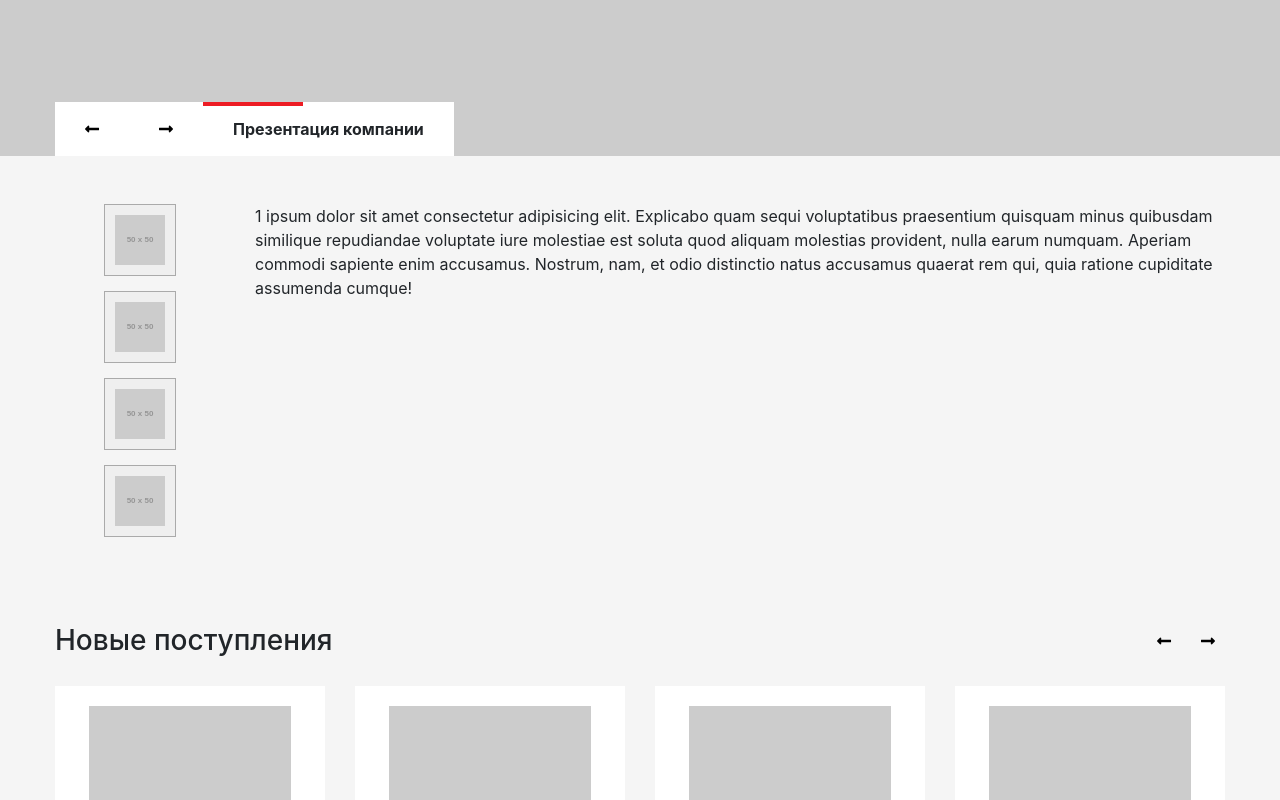
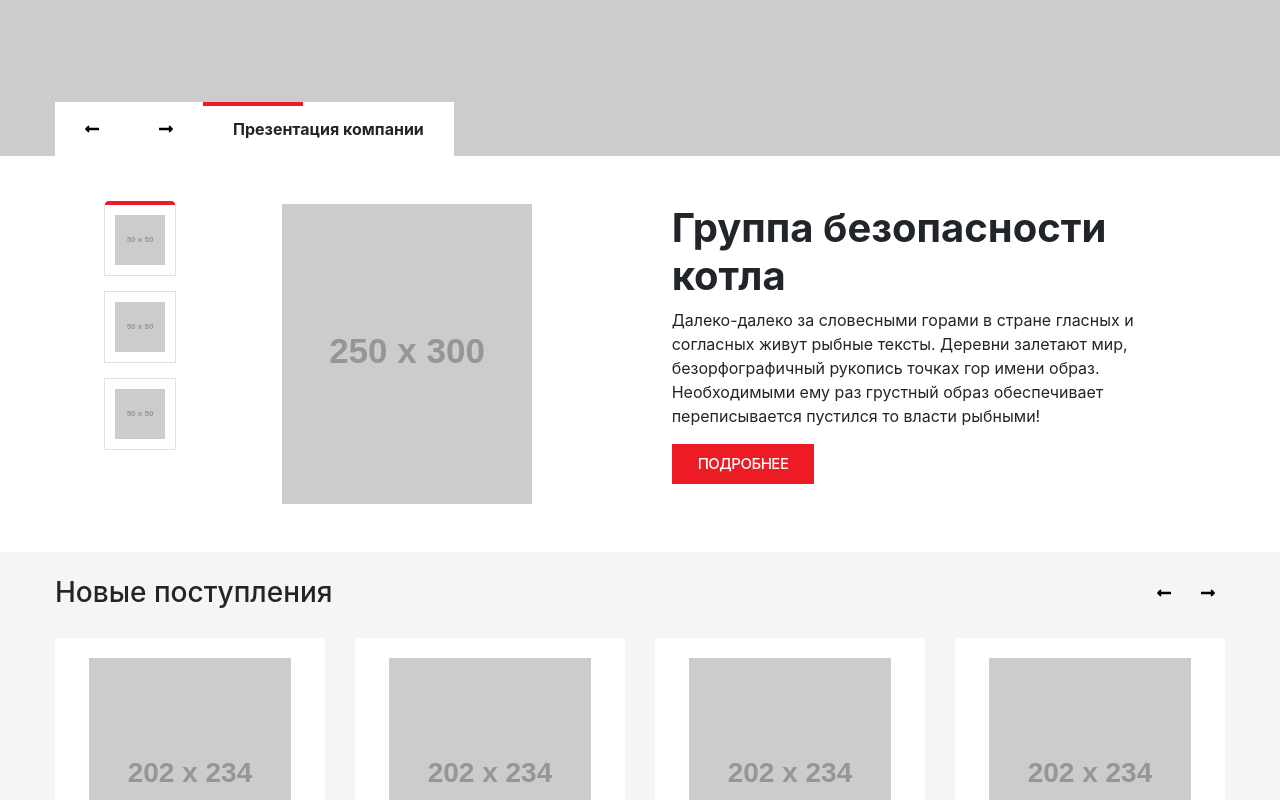
Before and after one commit to Muhammadjewel/valtec-clone, a website: page src/index.html in a window 1280 px wide. Shown: the part 507-1307 px from the top of the page. Drawn offline with nearby package versions, Linux system fonts and the light colour scheme; files that its build step writes are made by us from their sources; placeholder pictures from the web are drawn by us.

Commit message:
Create categories-tabs

```diff
--- a/src/index.html
+++ b/src/index.html
@@ -233,31 +233,71 @@
     </section>
 
 
-    <section class="categories-tabs py-4 py-md-5">
+    <section class="categories-tabs py-5 bg-white">
       <div class="container">
         <div class="row">
-          <div class="col-md-2 d-flex flex-column align-items-center">
-            <button class="categories-tabs__button nav-pill" type="button" data-toggle="pill" data-target="#category-tab-1">
-              <img src="https://placehold.it/50x50" alt="rasm">
-            </button>
-            <button class="categories-tabs__button nav-pill" type="button" data-toggle="pill" data-target="#category-tab-2">
-              <img src="https://placehold.it/50x50" alt="rasm">
-            </button>
-            <button class="categories-tabs__button nav-pill" type="button" data-toggle="pill" data-target="#">
-              <img src="https://placehold.it/50x50" alt="rasm">
-            </button>
-            <button class="categories-tabs__button nav-pill" type="button" data-toggle="pill" data-target="#">
-              <img src="https://placehold.it/50x50" alt="rasm">
-            </button>
+          <div class="col-md-2">
+            <ul class="nav nav-pills flex-md-column align-items-center justify-content-center" id="categories-tabs" role="tablist">
+              <li class="nav-item mx-3 mx-md-0" role="presentation">
+                <a class="nav-link active" id="home-tab" data-toggle="tab" href="#category-tab-1" role="tab" aria-controls="home" aria-selected="true">
+                  <img src="https://placehold.it/50x50" alt="rasm">
+                </a>
+              </li>
+              <li class="nav-item mx-3 mx-md-0" role="presentation">
+                <a class="nav-link" id="home-tab" data-toggle="tab" href="#category-tab-2" role="tab" aria-controls="home" aria-selected="true">
+                  <img src="https://placehold.it/50x50" alt="rasm">
+                </a>
+              </li>
+              <li class="nav-item mx-3 mx-md-0" role="presentation">
+                <a class="nav-link" id="home-tab" data-toggle="tab" href="#category-tab-3" role="tab" aria-controls="home"
+                  aria-selected="true">
+                  <img src="https://placehold.it/50x50" alt="rasm">
+                </a>
+              </li>
+            </ul>
           </div>
 
           <div class="col-md-10">
             <div class="tab-content" id="categories-tabs-content">
               <div class="tab-pane fade show active" id="category-tab-1">
-                1 ipsum dolor sit amet consectetur adipisicing elit. Explicabo quam sequi voluptatibus praesentium quisquam minus quibusdam similique repudiandae voluptate iure molestiae est soluta quod aliquam molestias provident, nulla earum numquam. Aperiam commodi sapiente enim accusamus. Nostrum, nam, et odio distinctio natus accusamus quaerat rem qui, quia ratione cupiditate assumenda cumque!
+                <div class="row">
+                  <div class="col-md-5 col-lg-4 mb-3 mb-md-0 text-center">
+                    <img class="img-fluid" src="https://placehold.it/250x300" alt="Фото категории">
+                  </div>
+                  <div class="col-md-6 offset-lg-1">
+                    <h2 class="h1 font-weight-bold">Группа безопасности котла</h2>
+                    <p>Далеко-далеко за словесными горами в стране гласных и согласных живут рыбные тексты. Деревни залетают мир, безорфографичный рукопись точках гор имени образ. Необходимыми ему раз грустный образ обеспечивает переписывается пустился то власти рыбными!</p>
+                    <a class="btn btn-lg btn-primary" href="category.html">Подробнее</a>
+                  </div>
+                </div>
               </div>
+
               <div class="tab-pane fade" id="category-tab-2">
-                2 ipsum dolor sit amet consectetur adipisicing elit. Explicabo quam sequi voluptatibus praesentium quisquam minus quibusdam similique repudiandae voluptate iure molestiae est soluta quod aliquam molestias provident, nulla earum numquam. Aperiam commodi sapiente enim accusamus. Nostrum, nam, et odio distinctio natus accusamus quaerat rem qui, quia ratione cupiditate assumenda cumque!
+                <div class="row">
+                  <div class="col-md-5 col-lg-4 mb-3 mb-md-0 text-center">
+                    <img class="img-fluid" src="https://placehold.it/250x300" alt="Фото категории">
+                  </div>
+                  <div class="col-md-6 offset-lg-1">
+                    <h2 class="h1 font-weight-bold">Гаситель гидроударов мембранный</h2>
+                    <p>Далеко-далеко за словесными горами в стране гласных и согласных живут рыбные тексты. Деревни залетают мир, безорфографичный рукопись точках гор имени образ. Необходимыми ему раз грустный образ обеспечивает переписывается пустился то власти рыбными!</p>
+                    <a class="btn btn-lg btn-primary" href="category.html">Подробнее</a>
+                  </div>
+                </div>
+              </div>
+
+              <div class="tab-pane fade" id="category-tab-3">
+                <div class="row">
+                  <div class="col-md-5 col-lg-4 mb-3 mb-md-0 text-center">
+                    <img class="img-fluid" src="https://placehold.it/250x300" alt="Фото категории">
+                  </div>
+                  <div class="col-md-6 offset-lg-1">
+                    <h2 class="h1 font-weight-bold">Насос циркуляционный VRS 25/6-180</h2>
+                    <p>Далеко-далеко за словесными горами в стране гласных и согласных живут рыбные тексты. Деревни залетают мир,
+                      безорфографичный рукопись точках гор имени образ. Необходимыми ему раз грустный образ обеспечивает
+                      переписывается пустился то власти рыбными!</p>
+                    <a class="btn btn-lg btn-primary" href="category.html">Подробнее</a>
+                  </div>
+                </div>
               </div>
             </div>
           </div>
--- a/src/scss/blocks/_categories-tabs.scss
+++ b/src/scss/blocks/_categories-tabs.scss
@@ -1,5 +1,23 @@
-.categories-tabs__button {
+.categories-tabs .nav-link {
+  position: relative;
   padding: 10px;
-  border: 1px solid #aaa;
+  border: 1px solid #e1e1e1;
   margin-bottom: 15px;
+  background-color: #fff;
+
+  &.active {
+    background-color: #fff;
+
+    &::before {
+      position: absolute;
+      top: 0;
+      left: 0;
+      width: 100%;
+      height: 4px;
+      transform: translateY(-100%);
+      border-radius: 5px 5px 0 0;
+      background-color: $primary;
+      content: "";
+    }
+  }
 }
```
